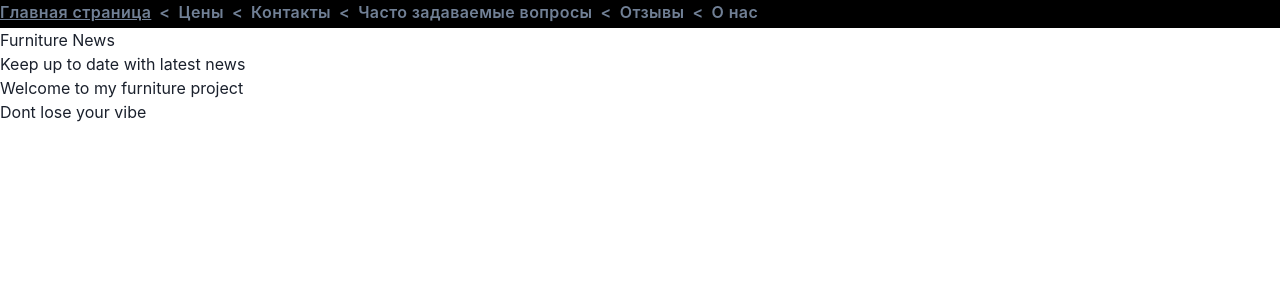
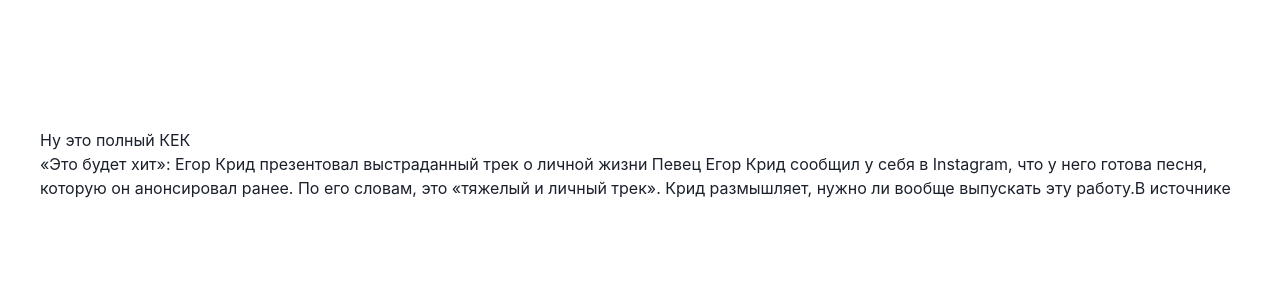
Before and after one commit to rmalolin/furniture-app, a Next.js app: page / in a window 1280 px wide. Shown: the top 300 px of the page. Built offline with nearby package versions, Linux system fonts and the light colour scheme.

Commit message:
Сизифу сейчас легче

```diff
--- a/components/Footer.js
+++ b/components/Footer.js
@@ -1,7 +1,7 @@
 export default function Footer() {
     return (
         <div>
-            <p>Dont lose your vibe</p>
+
         </div>
 
     )
--- a/components/Header.js
+++ b/components/Header.js
@@ -1,9 +1,101 @@
-export default function Header() {
+import React from "react";
+import { Link, Box, Flex, Text, Button } from "@chakra-ui/react";
+import Logo from "./Logo";
+
+const MenuItem = ({ children, isLast, to = "/", ...rest }) => {
     return (
-        <div >
-            <h1>Furniture News</h1>
-            <p>Keep up to date with latest news</p>
-        </div>
+        <Text
+            mb={{ base: isLast ? 0 : 8, sm: 0 }}
+            mr={{ base: 0, sm: isLast ? 0 : 8 }}
+            display="block"
+            {...rest}
+        >
+            <Link to={to}>{children}</Link>
+        </Text>
+    );
+};
 
-    )
-}
+const CloseIcon = () => (
+    <svg width="24" viewBox="0 0 18 18" xmlns="http://www.w3.org/2000/svg">
+        <title>Close</title>
+        <path
+            fill="white"
+            d="M9.00023 7.58599L13.9502 2.63599L15.3642 4.04999L10.4142 8.99999L15.3642 13.95L13.9502 15.364L9.00023 10.414L4.05023 15.364L2.63623 13.95L7.58623 8.99999L2.63623 4.04999L4.05023 2.63599L9.00023 7.58599Z"
+        />
+    </svg>
+);
+
+const MenuIcon = () => (
+    <svg
+        width="24px"
+        viewBox="0 0 20 20"
+        xmlns="http://www.w3.org/2000/svg"
+        fill="white"
+    >
+        <title>Menu</title>
+        <path d="M0 3h20v2H0V3zm0 6h20v2H0V9zm0 6h20v2H0v-2z" />
+    </svg>
+);
+
+const Header = (props) => {
+    const [show, setShow] = React.useState(false);
+    const toggleMenu = () => setShow(!show);
+
+    return (
+        <Flex
+            as="nav"
+            align="center"
+            justify="space-between"
+            wrap="wrap"
+            w="100%"
+            mb={8}
+            p={8}
+            bg={["primary.500", "primary.500", "transparent", "transparent"]}
+            color={["white", "white", "primary.700", "primary.700"]}
+            {...props}
+        >
+            <Flex align="center">
+                <Logo
+                    w="100px"
+                    color={["white", "white", "primary.500", "primary.500"]}
+                />
+            </Flex>
+
+            <Box display={{ base: "block", md: "none" }} onClick={toggleMenu}>
+                {show ? <CloseIcon /> : <MenuIcon />}
+            </Box>
+
+            <Box
+                display={{ base: show ? "block" : "none", md: "block" }}
+                flexBasis={{ base: "100%", md: "auto" }}
+            >
+                <Flex
+                    align="center"
+                    justify={["center", "space-between", "flex-end", "flex-end"]}
+                    direction={["column", "row", "row", "row"]}
+                    pt={[4, 4, 0, 0]}
+                >
+                    <MenuItem to="/">Home</MenuItem>
+                    <MenuItem to="/how">How It works </MenuItem>
+                    <MenuItem to="/faetures">Features </MenuItem>
+                    <MenuItem to="/pricing">Pricing </MenuItem>
+                    <MenuItem to="/signup" isLast>
+                        <Button
+                            size="sm"
+                            rounded="md"
+                            color={["primary.500", "primary.500", "white", "white"]}
+                            bg={["white", "white", "primary.500", "primary.500"]}
+                            _hover={{
+                                bg: ["primary.100", "primary.100", "primary.600", "primary.600"]
+                            }}
+                        >
+                            Create Account
+            </Button>
+                    </MenuItem>
+                </Flex>
+            </Box>
+        </Flex>
+    );
+};
+
+export default Header;
--- a/components/Layout.js
+++ b/components/Layout.js
@@ -1,18 +1,24 @@
-import Nav from "./Nav"
 import Header from "./Header"
 import Footer from "./Footer"
+import { Flex } from "@chakra-ui/react"
 
-export default function Layout({ children }) {
+export default function Layout(props) {
     return (
-        <>
-            <Nav />
-            <div>
-                <main>
-                    <Header />
-                    {children}
-                    <Footer />
-                </main>
-            </div>
-        </>
+        <Flex
+            direction="column"
+            align="center"
+            maxW={[
+                "auto",    // 0-30em
+                "auto",    // 30em-48em
+                "auto",    // 48em-62em
+                "1200px",  // 62em+
+            ]}
+            m="0 auto"
+            {...props}
+        >
+            <Header />
+            {props.children}
+            <Footer />
+        </Flex>
     )
 }
--- /dev/null
+++ b/components/Logo.js
@@ -0,0 +1,12 @@
+import React from "react";
+import { Box, Text } from "@chakra-ui/react";
+
+export default function Logo(props) {
+    return (
+        <Box {...props}>
+            <Text fontSize="lg" fontWeight="bold">
+                Logo
+      </Text>
+        </Box>
+    );
+}
--- /dev/null
+++ b/components/MenuItem.js
@@ -0,0 +1,30 @@
+import NextLink from "next/link"
+import { Link, Text } from "@chakra-ui/react"
+
+// const MenuItem = ({ children, isLast, to = "/", ...rest }) => {
+//     return (
+//         <NextLink href={to} passHref>
+//             <Link>
+//                 <Text display="block" {...rest}>
+//                     {children}
+//                 </Text>
+//             </Link>
+//         </NextLink>
+//     )
+// }
+const MenuItem = (props) => {
+    const { children, isLast, to = "/", ...rest } = props
+    return (
+        <Text
+            mb={{ base: isLast ? 0 : 8, sm: 0 }}
+            mr={{ base: 0, sm: isLast ? 0 : 8 }}
+            display="block"
+            {...rest}
+        >
+            <Link to={to}>{children}</Link>
+        </Text>
+    )
+}
+
+
+export default MenuItem;
--- a/components/Nav.js
+++ b/components/Nav.js
@@ -1,46 +1,85 @@
-import Link from "next/link"
-import {
-    Breadcrumb,
-    BreadcrumbItem,
-    BreadcrumbLink,
-    Box
-} from "@chakra-ui/react"
+import { chakra } from "@chakra-ui/react"
+import MenuItem from "./MenuItem"
+import Stack from chakra
 
 export default function Nav() {
     return (
-        <div >
-            <Box color="gray.500"
-                bg="black"
-                fontWeight="semibold"
-                letterSpacing="wide"
-                height="28px"
-            >
-                <Breadcrumb spacing="8px" separator="<">
-                    <BreadcrumbItem>
-                        <BreadcrumbLink href="/">Главная страница</BreadcrumbLink>
-                    </BreadcrumbItem>
-
-                    <BreadcrumbItem>
-                        <BreadcrumbLink href="/prices">Цены</BreadcrumbLink>
-                    </BreadcrumbItem>
-
-                    <BreadcrumbItem>
-                        <BreadcrumbLink href="/contacts">Контакты</BreadcrumbLink>
-                    </BreadcrumbItem>
-
-                    <BreadcrumbItem>
-                        <BreadcrumbLink href="/questions">Часто задаваемые вопросы</BreadcrumbLink>
-                    </BreadcrumbItem>
-
-                    <BreadcrumbItem>
-                        <BreadcrumbLink href="/feedbacks">Отзывы</BreadcrumbLink>
-                    </BreadcrumbItem>
-
-                    <BreadcrumbItem>
-                        <BreadcrumbLink href="/about">О нас</BreadcrumbLink>
-                    </BreadcrumbItem>
-                </Breadcrumb>
-            </Box>
-        </div >
+        <Stack
+            spacing={8}
+            align="center"
+            justify={["center", "space-between", "flex-end", "flex-end"]}
+            direction={["column", "row", "row", "row"]}
+            pt={[4, 4, 0, 0]}
+        >
+            <MenuItem to="/about"> About </MenuItem>
+        </Stack>
     )
 }
+
+
+
+
+
+
+
+
+
+
+
+
+
+
+
+
+
+
+
+
+
+
+
+
+
+
+
+
+
+
+
+
+
+
+        // <div >
+        //     <Box color="white"
+        //         bg="black"
+        //         fontWeight="semibold"
+        //         letterSpacing="wide"
+        //         height="28px"
+        //     >
+        //         <Breadcrumb spacing="16px" separator=" | ">
+        //             <BreadcrumbItem>
+        //                 <BreadcrumbLink href="/">Главная страница</BreadcrumbLink>
+        //             </BreadcrumbItem>
+
+        //             <BreadcrumbItem>
+        //                 <BreadcrumbLink href="/prices">Цены</BreadcrumbLink>
+        //             </BreadcrumbItem>
+
+        //             <BreadcrumbItem>
+        //                 <BreadcrumbLink href="/contacts">Контакты</BreadcrumbLink>
+        //             </BreadcrumbItem>
+
+        //             <BreadcrumbItem>
+        //                 <BreadcrumbLink href="/questions">Часто задаваемые вопросы</BreadcrumbLink>
+        //             </BreadcrumbItem>
+
+        //             <BreadcrumbItem>
+        //                 <BreadcrumbLink href="/feedbacks">Отзывы</BreadcrumbLink>
+        //             </BreadcrumbItem>
+
+        //             <BreadcrumbItem>
+        //                 <BreadcrumbLink href="/about">О нас</BreadcrumbLink>
+        //             </BreadcrumbItem>
+        //         </Breadcrumb>
+        //     </Box>
+        // </div >
--- a/pages/_app.js
+++ b/pages/_app.js
@@ -1,12 +1,11 @@
 import Layout from "../components/Layout"
-import { ChakraProvider, extendTheme } from "@chakra-ui/react"
+import { ChakraProvider } from "@chakra-ui/react"
 
-const theme = extendTheme({
-})
+
 
 function MyApp({ Component, pageProps }) {
   return (
-    <ChakraProvider theme={theme}>
+    <ChakraProvider resetCSS>
       <Layout>
         <Component {...pageProps} />
       </Layout>
--- a/pages/index.js
+++ b/pages/index.js
@@ -4,9 +4,12 @@
   return (
     <div>
       <Head>
-        <title>Create Next App</title>
+        <title>Сборка мебели</title>
       </Head>
-      <h1>Welcome to my furniture project</h1>
+      <h1>Ну это полный КЕК</h1>
+      <p>«Это будет хит»: Егор Крид презентовал выстраданный трек о личной жизни
+      Певец Егор Крид сообщил у себя в Instagram, что у него готова песня, которую он анонсировал ранее. По его
+словам, это «тяжелый и личный трек». Крид размышляет, нужно ли вообще выпускать эту работу.В источнике </p>
 
     </div >
   )
```
